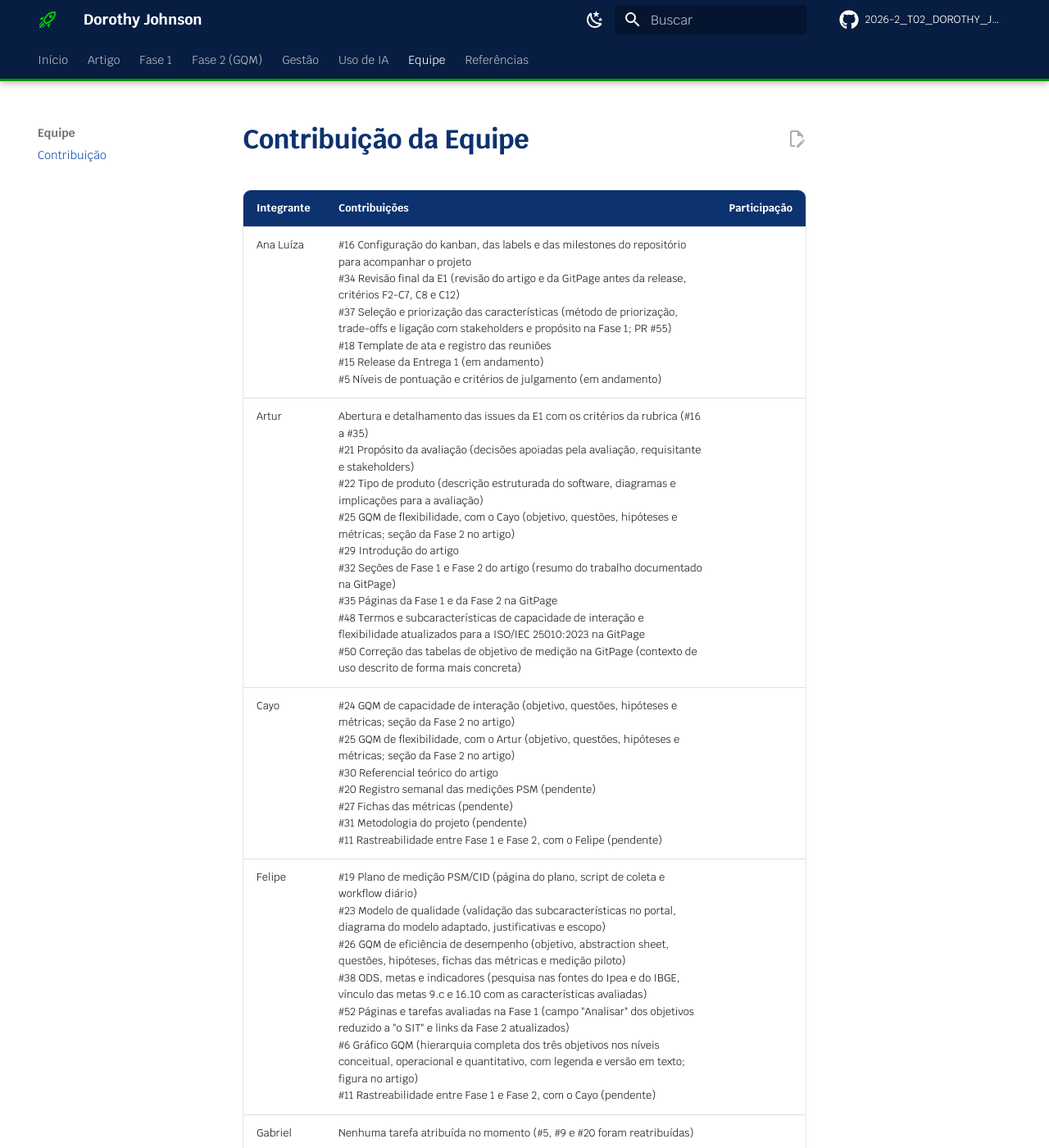
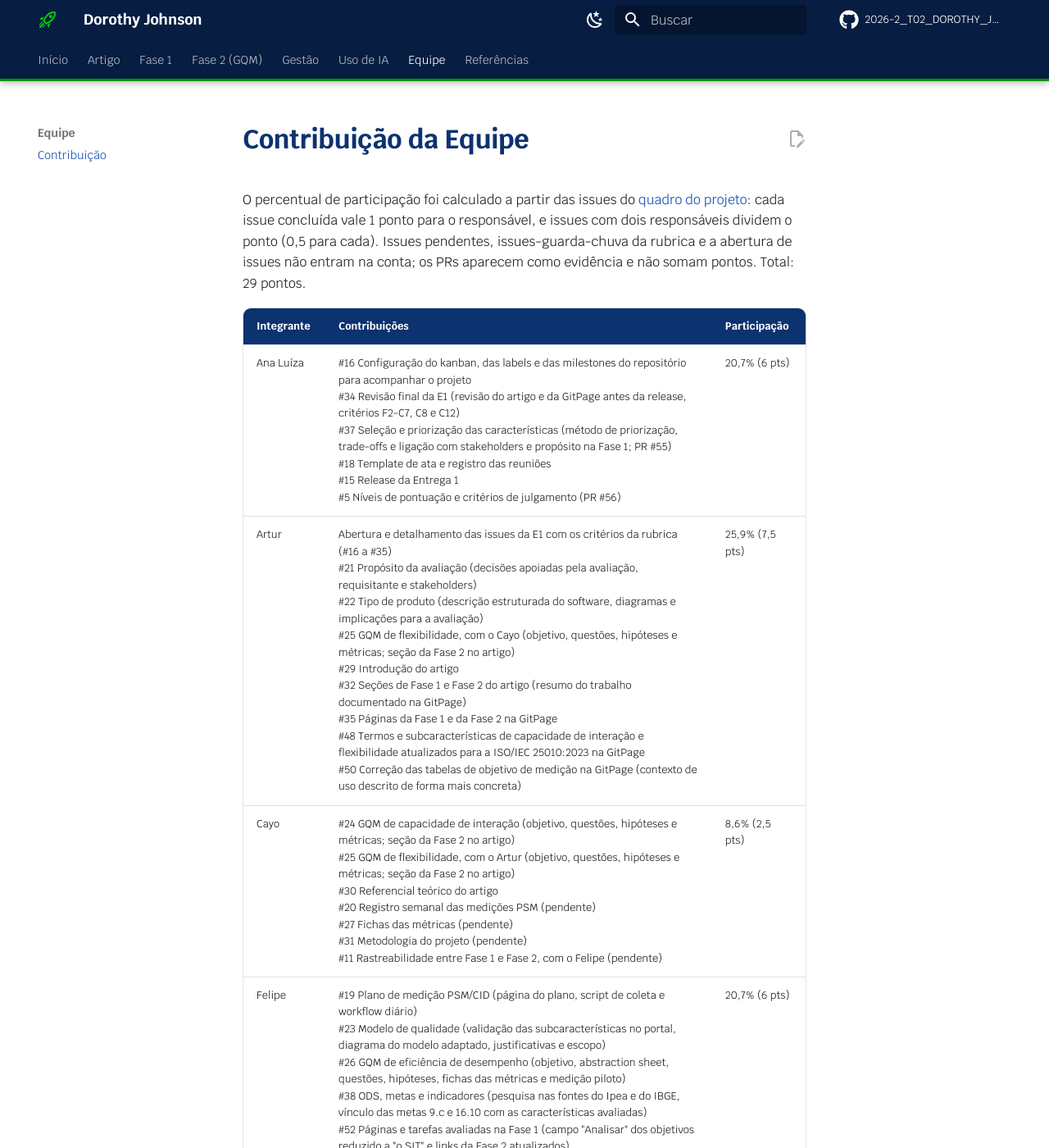
Before and after one commit to FCTE-Qualidade-de-Software-1/2026-2_T02_DOROTHY_JOHSON, an MkDocs documentation site: the page built from docs/contribuicao.md, in a window 1280 px wide and 1400 px high. Shown: the whole window at 82% size. Built offline with MkDocs 1.6.1 and Material for MkDocs 9.7.7, drawn with Linux system fonts in a browser that asks for light colours; comment, search, counter and statistics services are not loaded; some of the changed text lies outside the part shown.

Commit message:
docs: adiciona os percentuais de participação na tabela de contribuição (AG-C5)
Calcula o percentual de cada integrante a partir das issues do quadro, explica o critério e atualiza o status das issues #5 e #15. Refs #33.

```diff
--- a/docs/contribuicao.md
+++ b/docs/contribuicao.md
@@ -1,10 +1,14 @@
 # Contribuição da Equipe
+
+O percentual de participação foi calculado a partir das issues do [quadro do projeto](https://github.com/orgs/FCTE-Qualidade-de-Software-1/projects/7): cada issue concluída vale 1 ponto para o responsável, e issues com dois responsáveis dividem o ponto (0,5 para cada). Issues pendentes, issues-guarda-chuva da rubrica e a abertura de issues não entram na conta; os PRs aparecem como evidência e não somam pontos. Total: 29 pontos.
 
 | Integrante | Contribuições | Participação |
 |---|---|---|
-| Ana Luíza | #16 Configuração do kanban, das labels e das milestones do repositório para acompanhar o projeto<br>#34 Revisão final da E1 (revisão do artigo e da GitPage antes da release, critérios F2-C7, C8 e C12)<br>#37 Seleção e priorização das características (método de priorização, trade-offs e ligação com stakeholders e propósito na Fase 1; PR #55)<br>#18 Template de ata e registro das reuniões<br>#15 Release da Entrega 1 (em andamento)<br>#5 Níveis de pontuação e critérios de julgamento (em andamento) | |
-| Artur | Abertura e detalhamento das issues da E1 com os critérios da rubrica (#16 a #35)<br>#21 Propósito da avaliação (decisões apoiadas pela avaliação, requisitante e stakeholders)<br>#22 Tipo de produto (descrição estruturada do software, diagramas e implicações para a avaliação)<br>#25 GQM de flexibilidade, com o Cayo (objetivo, questões, hipóteses e métricas; seção da Fase 2 no artigo)<br>#29 Introdução do artigo<br>#32 Seções de Fase 1 e Fase 2 do artigo (resumo do trabalho documentado na GitPage)<br>#35 Páginas da Fase 1 e da Fase 2 na GitPage<br>#48 Termos e subcaracterísticas de capacidade de interação e flexibilidade atualizados para a ISO/IEC 25010:2023 na GitPage<br>#50 Correção das tabelas de objetivo de medição na GitPage (contexto de uso descrito de forma mais concreta) | |
-| Cayo | #24 GQM de capacidade de interação (objetivo, questões, hipóteses e métricas; seção da Fase 2 no artigo)<br>#25 GQM de flexibilidade, com o Artur (objetivo, questões, hipóteses e métricas; seção da Fase 2 no artigo)<br>#30 Referencial teórico do artigo<br>#20 Registro semanal das medições PSM (pendente)<br>#27 Fichas das métricas (pendente)<br>#31 Metodologia do projeto (pendente)<br>#11 Rastreabilidade entre Fase 1 e Fase 2, com o Felipe (pendente) | |
-| Felipe | #19 Plano de medição PSM/CID (página do plano, script de coleta e workflow diário)<br>#23 Modelo de qualidade (validação das subcaracterísticas no portal, diagrama do modelo adaptado, justificativas e escopo)<br>#26 GQM de eficiência de desempenho (objetivo, abstraction sheet, questões, hipóteses, fichas das métricas e medição piloto)<br>#38 ODS, metas e indicadores (pesquisa nas fontes do Ipea e do IBGE, vínculo das metas 9.c e 16.10 com as características avaliadas)<br>#52 Páginas e tarefas avaliadas na Fase 1 (campo "Analisar" dos objetivos reduzido a "o SIT" e links da Fase 2 atualizados)<br>#6 Gráfico GQM (hierarquia completa dos três objetivos nos níveis conceitual, operacional e quantitativo, com legenda e versão em texto; figura no artigo)<br>#11 Rastreabilidade entre Fase 1 e Fase 2, com o Cayo (pendente) | |
-| Gabriel | Nenhuma tarefa atribuída no momento (#5, #9 e #20 foram reatribuídas) | |
-| Tales | Abertura das issues iniciais com os critérios da rubrica (#1 a #15)<br>#28 Modelo LaTeX e esqueleto das seções do artigo<br>#45 Conversão do artigo para o modelo da SBC<br>#46 Remoção da parte de PSM do artigo<br>#49 Termos e subcaracterísticas de capacidade de interação e flexibilidade atualizados para a ISO/IEC 25010:2023 no artigo<br>#9 Declaração de uso de IA<br>#17 Organização da estrutura de pastas do repositório<br>#33 Tabela de contribuição (em andamento) | |
+| Ana Luíza | #16 Configuração do kanban, das labels e das milestones do repositório para acompanhar o projeto<br>#34 Revisão final da E1 (revisão do artigo e da GitPage antes da release, critérios F2-C7, C8 e C12)<br>#37 Seleção e priorização das características (método de priorização, trade-offs e ligação com stakeholders e propósito na Fase 1; PR #55)<br>#18 Template de ata e registro das reuniões<br>#15 Release da Entrega 1<br>#5 Níveis de pontuação e critérios de julgamento (PR #56) | 20,7% (6 pts) |
+| Artur | Abertura e detalhamento das issues da E1 com os critérios da rubrica (#16 a #35)<br>#21 Propósito da avaliação (decisões apoiadas pela avaliação, requisitante e stakeholders)<br>#22 Tipo de produto (descrição estruturada do software, diagramas e implicações para a avaliação)<br>#25 GQM de flexibilidade, com o Cayo (objetivo, questões, hipóteses e métricas; seção da Fase 2 no artigo)<br>#29 Introdução do artigo<br>#32 Seções de Fase 1 e Fase 2 do artigo (resumo do trabalho documentado na GitPage)<br>#35 Páginas da Fase 1 e da Fase 2 na GitPage<br>#48 Termos e subcaracterísticas de capacidade de interação e flexibilidade atualizados para a ISO/IEC 25010:2023 na GitPage<br>#50 Correção das tabelas de objetivo de medição na GitPage (contexto de uso descrito de forma mais concreta) | 25,9% (7,5 pts) |
+| Cayo | #24 GQM de capacidade de interação (objetivo, questões, hipóteses e métricas; seção da Fase 2 no artigo)<br>#25 GQM de flexibilidade, com o Artur (objetivo, questões, hipóteses e métricas; seção da Fase 2 no artigo)<br>#30 Referencial teórico do artigo<br>#20 Registro semanal das medições PSM (pendente)<br>#27 Fichas das métricas (pendente)<br>#31 Metodologia do projeto (pendente)<br>#11 Rastreabilidade entre Fase 1 e Fase 2, com o Felipe (pendente) | 8,6% (2,5 pts) |
+| Felipe | #19 Plano de medição PSM/CID (página do plano, script de coleta e workflow diário)<br>#23 Modelo de qualidade (validação das subcaracterísticas no portal, diagrama do modelo adaptado, justificativas e escopo)<br>#26 GQM de eficiência de desempenho (objetivo, abstraction sheet, questões, hipóteses, fichas das métricas e medição piloto)<br>#38 ODS, metas e indicadores (pesquisa nas fontes do Ipea e do IBGE, vínculo das metas 9.c e 16.10 com as características avaliadas)<br>#52 Páginas e tarefas avaliadas na Fase 1 (campo "Analisar" dos objetivos reduzido a "o SIT" e links da Fase 2 atualizados)<br>#6 Gráfico GQM (hierarquia completa dos três objetivos nos níveis conceitual, operacional e quantitativo, com legenda e versão em texto; figura no artigo)<br>#11 Rastreabilidade entre Fase 1 e Fase 2, com o Cayo (pendente) | 20,7% (6 pts) |
+| Gabriel | Nenhuma tarefa atribuída no momento (#5, #9 e #20 foram reatribuídas) | 0% (0 pts) |
+| Tales | Abertura das issues iniciais com os critérios da rubrica (#1 a #15)<br>#28 Modelo LaTeX e esqueleto das seções do artigo<br>#45 Conversão do artigo para o modelo da SBC<br>#46 Remoção da parte de PSM do artigo<br>#49 Termos e subcaracterísticas de capacidade de interação e flexibilidade atualizados para a ISO/IEC 25010:2023 no artigo<br>#9 Declaração de uso de IA<br>#17 Organização da estrutura de pastas do repositório<br>#33 Tabela de contribuição (em andamento) | 24,1% (7 pts) |
+
+> Percentuais a serem validados pela equipe antes da entrega.
```
